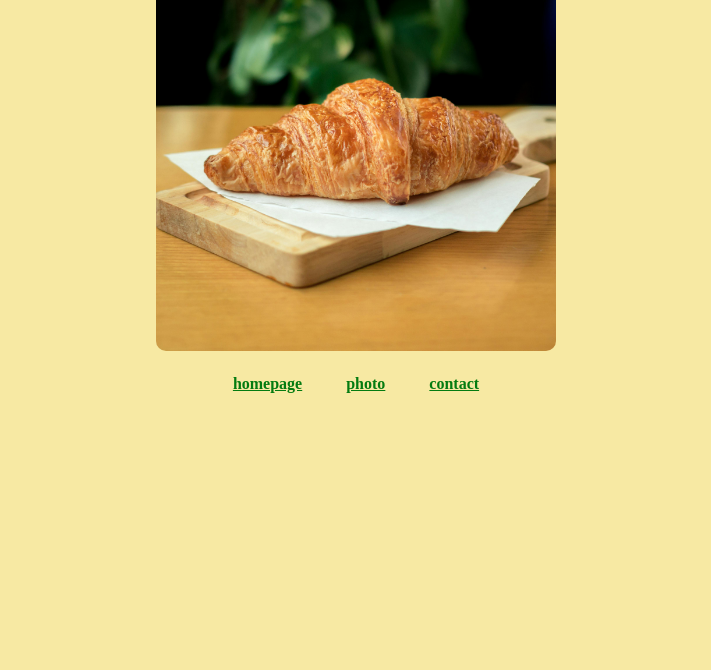
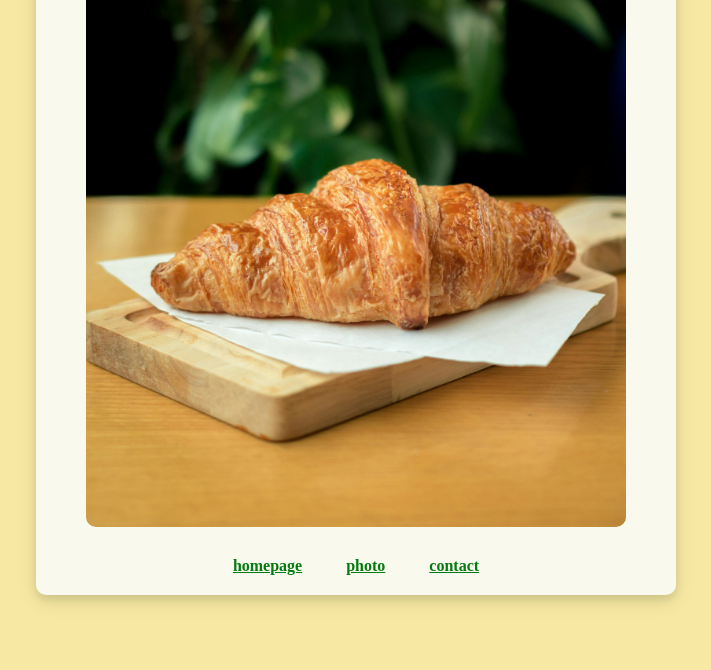
Before and after one commit to lenatnog/Croissant, a plain HTML site: page photo.html in a window 1280 px wide. Shown: the part 130-800 px from the top of the page, without its empty margins (284-995 px from the left). Drawn offline with Linux system fonts and the light colour scheme.

Commit message:
Added a container just because

```diff
--- a/photo.html
+++ b/photo.html
@@ -7,11 +7,13 @@
     <title>Document</title>
   </head>
   <body>
+    <div class="container">
     <h1>🥐Image of a croissant</h1>
-    <img src="/images/croissant.jpg" alt="croissant" />
+    <img src="/images/croissant.jpg" alt="croissant" class="croissant-photo"/>
     <div class="navigation-links"><a href="/index.html">homepage</a>
     <a href="/photo.html">photo</a>
     <a href="/contact.html">contact</a>
     </div>
+    </div>
   </body>
 </html>
--- a/src/style.css
+++ b/src/style.css
@@ -3,10 +3,21 @@ body {
   background-color: rgb(247, 233, 163);
 }
 
-img {
-  width: 400px;
+.container {
   border-radius: 10px;
-  margin-bottom: 20px;
+  padding: 20px;
+  display: block;
+  margin: 0 auto;
+  width: 600px;
+  background-color: rgb(249, 249, 237);
+  box-shadow: 0 4px 8px rgba(0, 0, 0, 0.1), 0 6px 20px rgba(0, 0, 0, 0.1);
+}
+
+.croissant-photo {
+  max-width: 90%;
+  border-radius: 10px;
+  display: block;
+  margin: 30px auto;
 }
 
 .navigation-links a {
```
Also changed, not shown: contact.html (+4 -1 lines), index.html (+4 -2 lines).
